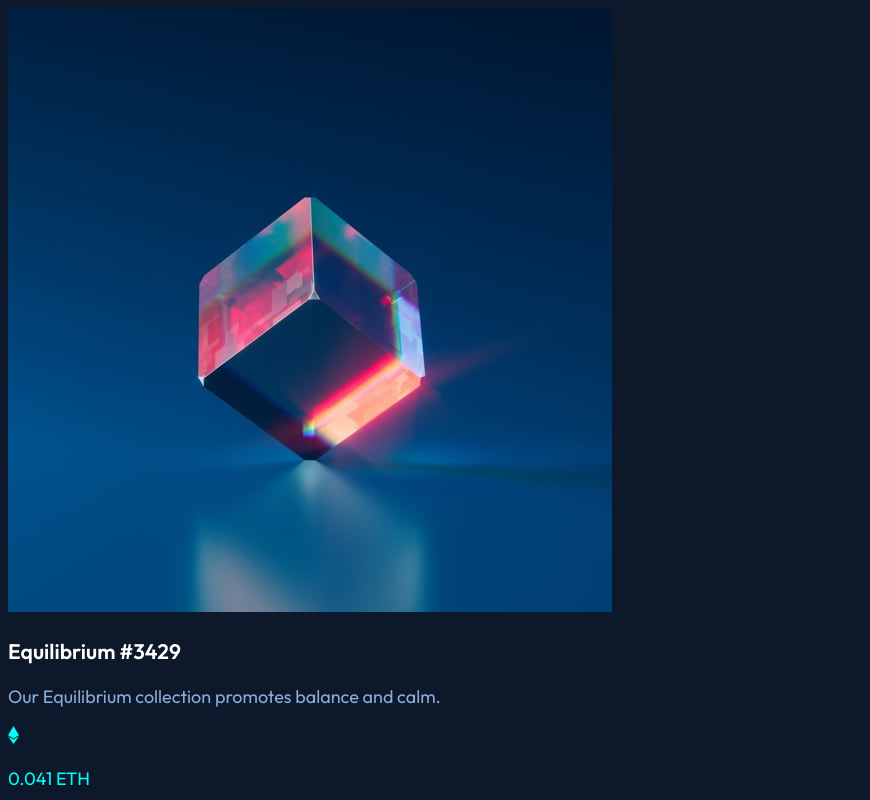
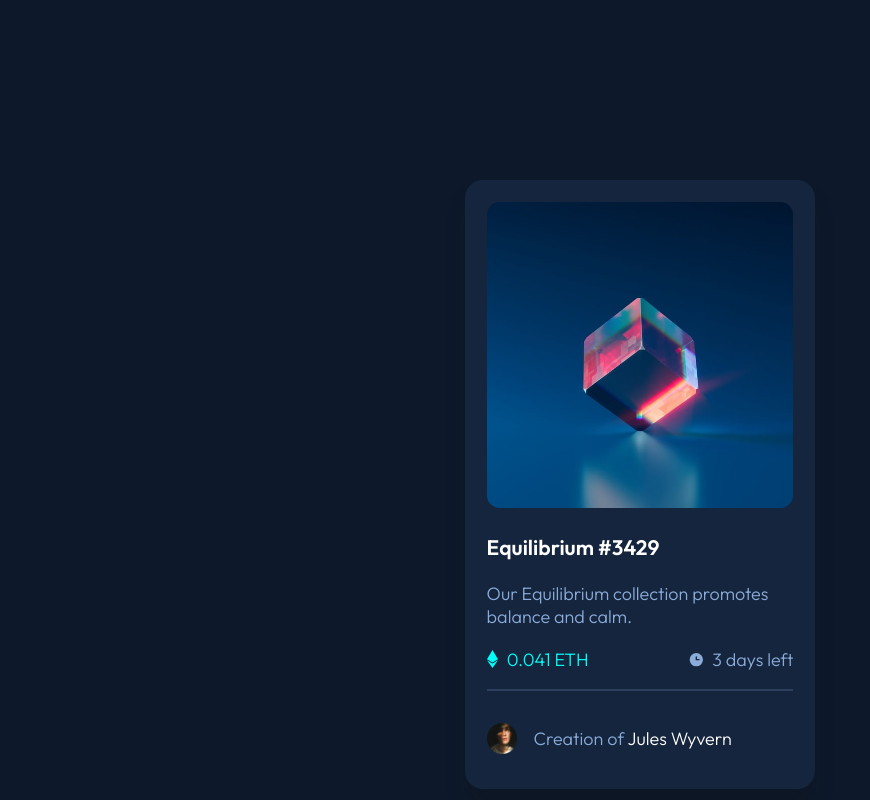
Before and after one commit to andre-rost/nft-preview-card-component-main, a plain HTML site: page index.html in a window 1280 px wide. Shown: the top 800 px of the page, without its empty margins (0-870 px from the left). Drawn offline with Linux system fonts and the light colour scheme.

Commit message:
Add final edits

```diff
--- a/index.html
+++ b/index.html
@@ -21,6 +21,7 @@
     <!-- CARD -->
 
     <div class="card">
+        <div class="card-content">
             <div class="card-text">
                 <img src="resources/images/image-equilibrium.jpg">
                 <h3>Equilibrium #3429</h3>
@@ -34,9 +35,15 @@
                 <img src="resources/images/icon-clock.svg">
                 <p>3 days left</p>
             </div>
+
             <div class="card-footer">
+                <div class="hline">
+                </div>
                 <img src="resources/images/image-avatar.png">
                 <p>Creation of <span style="color:white">Jules Wyvern</span></p>
+            </div>
+
+
         </div>
     </div>
 
@@ -45,10 +52,10 @@
 
 <!-- FOOTER -->
 
-<footer>
+<!-- <footer>
     <div class="footer">
-        Challenge by <a href="https://www.frontendmentor.io?ref=challenge" target="_blank">Frontend Mentor</a>. Coded by <a href="https://github.com/andre-rost">André Rost</a>.
+        <p>Challenge by <a href="https://www.frontendmentor.io?ref=challenge" target="_blank">Frontend Mentor</a>. Coded by <a href="https://github.com/andre-rost">André Rost</a>.</p>
     </div>
-</footer>
+</footer> -->
 
 </html>
--- a/resources/css/style.css
+++ b/resources/css/style.css
@@ -10,37 +10,120 @@ h3 {
     color: white;
 }
 
+p {
+    font-weight: 300;
+}
+
 
 /* CARD */
+
+.card {
+    margin: 10em auto;
+    max-width: 350px;
+    background-color: hsl(216, 50%, 16%);
+    border-radius: 1em;
+    box-shadow: 0px 20px 20px 0 rgba(16, 16, 16, 0.2);
+}
+
+.card-content {
+    padding: 1.2em;
+}
+
+
+/* CARD TEXT */
+
+.card-text {}
+
+.card-text img {
+    width: 100%;
+    height: 100%;
+    border-radius: .7em;
+}
 
 .card-text p {
     color: hsl(215, 51%, 70%);
 }
 
+
+/* CARD ETH */
+
+.card-eth {
+    float: left;
+}
+
+.card-eth img {
+    vertical-align: middle;
+}
+
 .card-eth p {
-    color: hsl(178, 100%, 50%)
+    display: inline;
+    color: hsl(178, 100%, 50%);
+    vertical-align: middle;
+    padding: 0 0 0 .3em;
+}
+
+
+/* CARD DAYS */
+
+.card-days {
+    float: right;
+}
+
+.card-days img {
+    vertical-align: middle;
 }
 
 .card-days p {
+    display: inline;
+    vertical-align: middle;
     color: hsl(215, 51%, 70%);
+    padding: 0 0 0 .2em;
+}
+
+
+/* LINE */
+
+.hline {
+    width: 100%;
+    height: 2px;
+    background: hsl(215, 51%, 70%);
+    opacity: .2;
+    margin: 1em auto;
+}
+
+
+/* CARD FOOTER */
+
+.card-footer {
+    display: inline-block;
+}
+
+.card-footer img {
+    width: 10%;
+    height: 10%;
+    vertical-align: middle;
 }
 
 .card-footer p {
+    display: inline-block;
     color: hsl(215, 51%, 70%);
+    vertical-align: middle;
+    padding: 0 0 0 .7em;
 }
 
 
 /* FOOTER */
 
-.footer a {
+
+/* .footer a {
     color: white;
 }
 
 .footer {
-    position: relative;
+    position: fixed;
+    left: 0;
     bottom: 0;
-    font-size: 1em;
+    width: 100%;
+    color: hsl(215, 51%, 70%);
     text-align: center;
-    color: hsl(215, 51%, 70%);
-    margin: 0 0 2em 0;
-}
+} */
```
Lines whose indentation alone changed are shown as unchanged.
